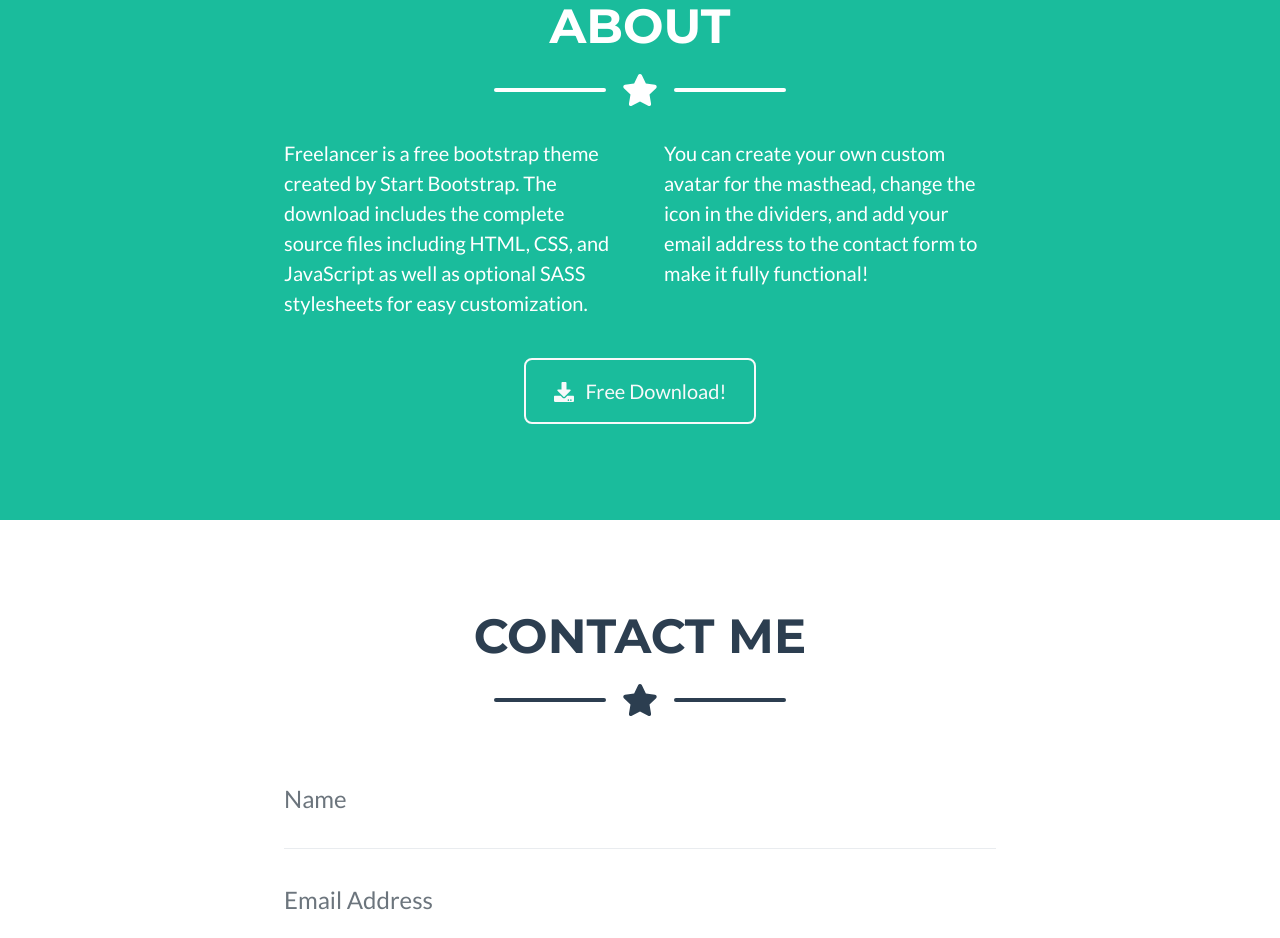
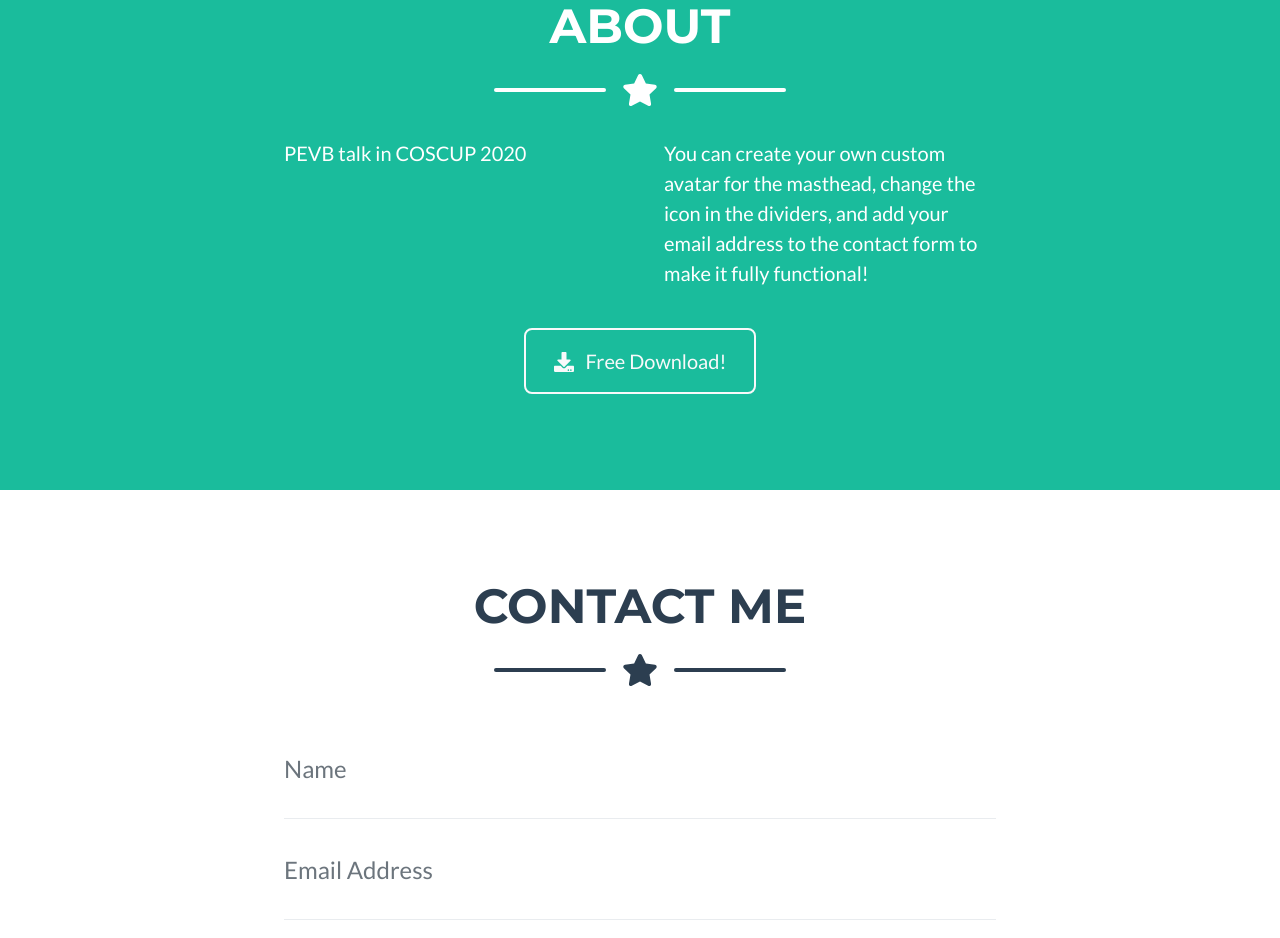
Before and after one commit to ioksengtan/ioksengtan, a plain HTML site: page index.html in a window 1280 px wide. Shown: the part 2400-3338 px from the top of the page. Drawn offline with nearby package versions, Linux system fonts and the light colour scheme.

Commit message:
Update index.html

```diff
--- a/index.html
+++ b/index.html
@@ -165,7 +165,7 @@
                 </div>
                 <!-- About Section Content-->
                 <div class="row">
-                    <div class="col-lg-4 ml-auto"><p class="lead">Freelancer is a free bootstrap theme created by Start Bootstrap. The download includes the complete source files including HTML, CSS, and JavaScript as well as optional SASS stylesheets for easy customization.</p></div>
+                    <div class="col-lg-4 ml-auto"><p class="lead">PEVB <a link='https://www.youtube.com/watch?v=wvIMmwqm42k'>talk in COSCUP 2020</a></p></div>
                     <div class="col-lg-4 mr-auto"><p class="lead">You can create your own custom avatar for the masthead, change the icon in the dividers, and add your email address to the contact form to make it fully functional!</p></div>
                 </div>
                 <!-- About Section Button-->
```
